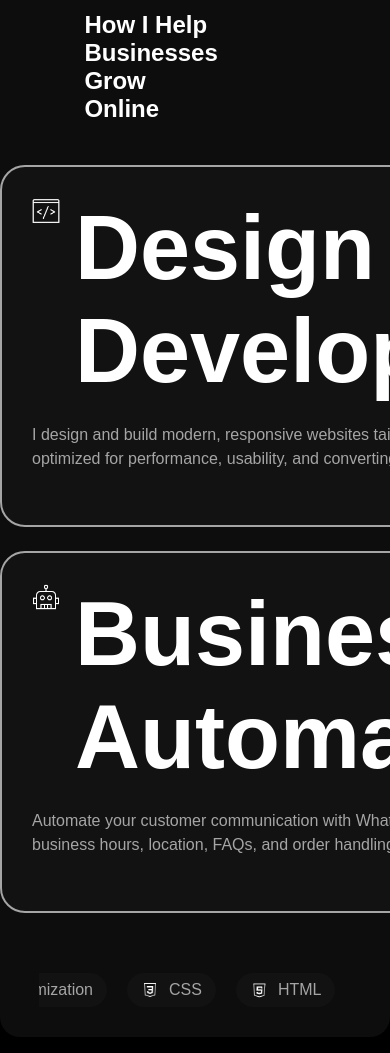
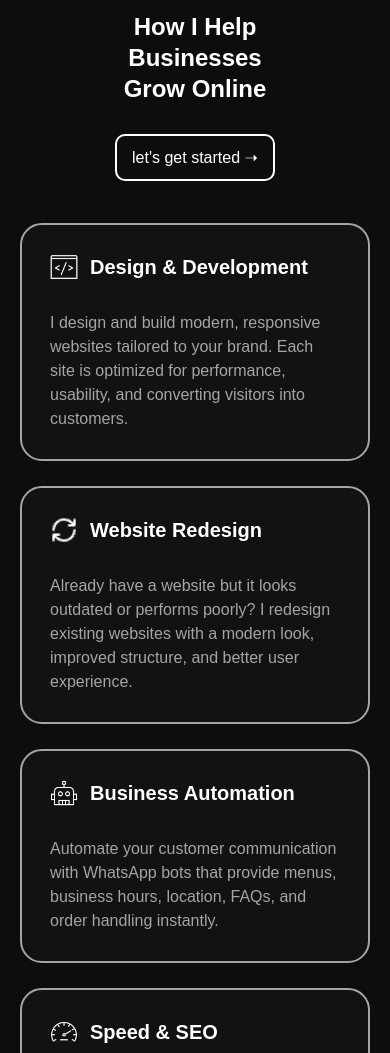
Before and after one commit to taha-oulbacha/new-portfolio, a plain HTML site: page index.html in a window 390 px wide. Shown: the part 960-2013 px from the top of the page. Drawn offline with Linux system fonts and the light colour scheme; a web font is replaced by a local one.

Commit message:
services section responsiveness fixed

```diff
--- a/index.html
+++ b/index.html
@@ -4,7 +4,7 @@
 <head>
     <meta charset="UTF-8">
     <meta name="viewport" content="width=device-width, initial-scale=1.0">
-    <title>Taha | junior developer</title>
+    <title>Taha Oulbacha | Portfolio </title>
     <link rel="preconnect" href="https://fonts.googleapis.com">
     <link rel="preconnect" href="https://fonts.gstatic.com" crossorigin>
     <link href="https://fonts.googleapis.com/css2?family=Zen+Dots&display=swap" rel="stylesheet">
--- a/style.css
+++ b/style.css
@@ -360,6 +360,49 @@ header {
   .hero-left {
     display: none;
   }
+  .services-content {
+    padding: 0 20px;
+  }
+  .services-header {
+    flex-direction: column;
+    align-items: flex-start;
+    text-align: center;
+    gap: 30px;
+  }
+  .services-header h2 {
+    font-size: 24px;
+    line-height: 1.3;
+    max-width: 450px;
+  }
+  .services-header a {
+    margin: 0 auto;
+  }
+  .services-grid {
+    grid-template-columns: 1fr;
+    gap: 25px;
+  }
+  .card {
+    padding: 28px;
+    border-radius: 22px;
+  }
+  .card-top {
+    display: flex;
+    align-items: center;
+    gap: 12px;
+    margin-bottom: 10px;
+  }
+  .card h3 {
+    font-size: 20px;
+    line-height: 1.3;
+  }
+  .group {
+    margin-top: 30px;
+    display: flex;
+    justify-content: center;
+    align-items: center;
+    gap: 20px;
+    animation: scroll 8s linear infinite;
+  }
 }
 /* tablet */
 @media (max-width: 1024) {
```
